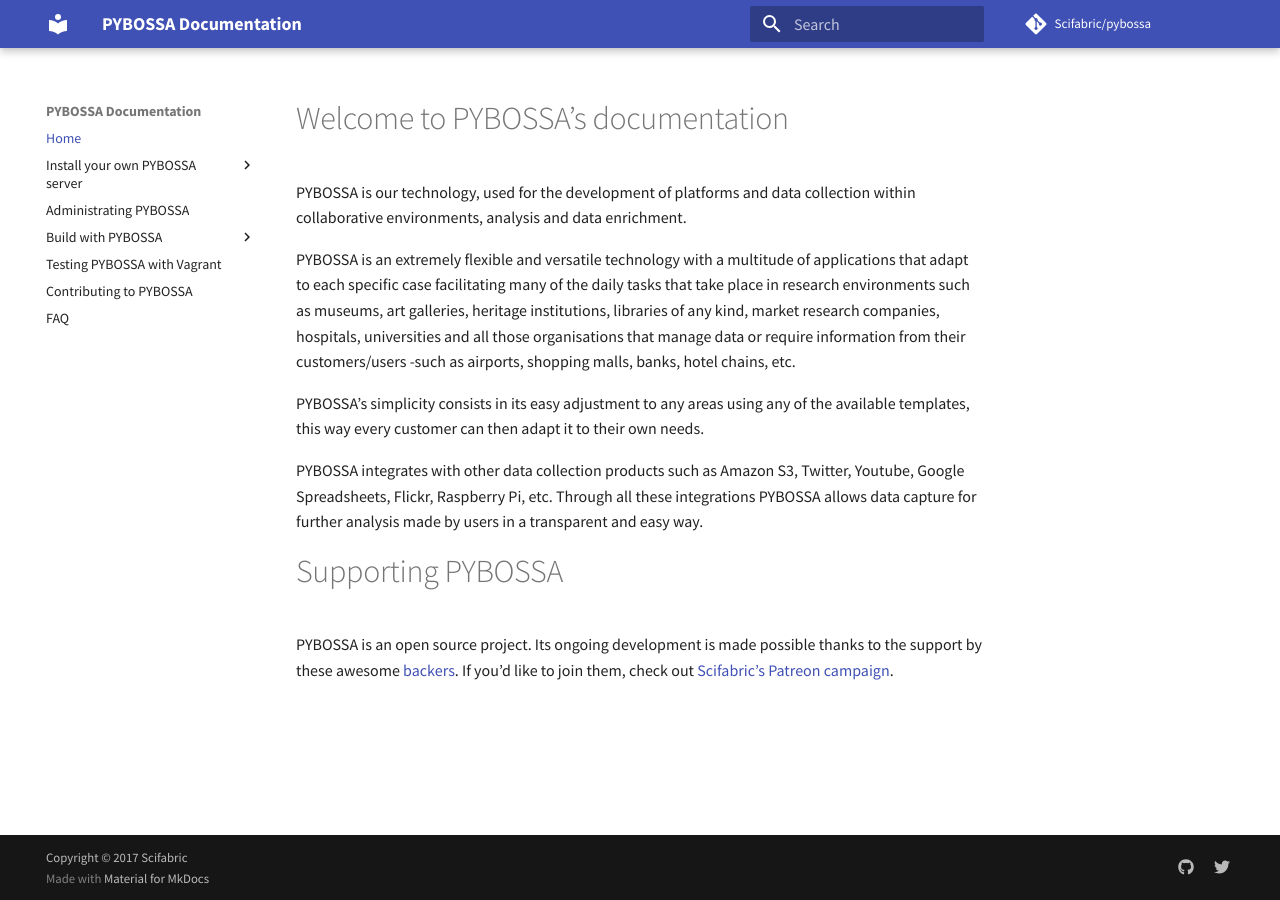
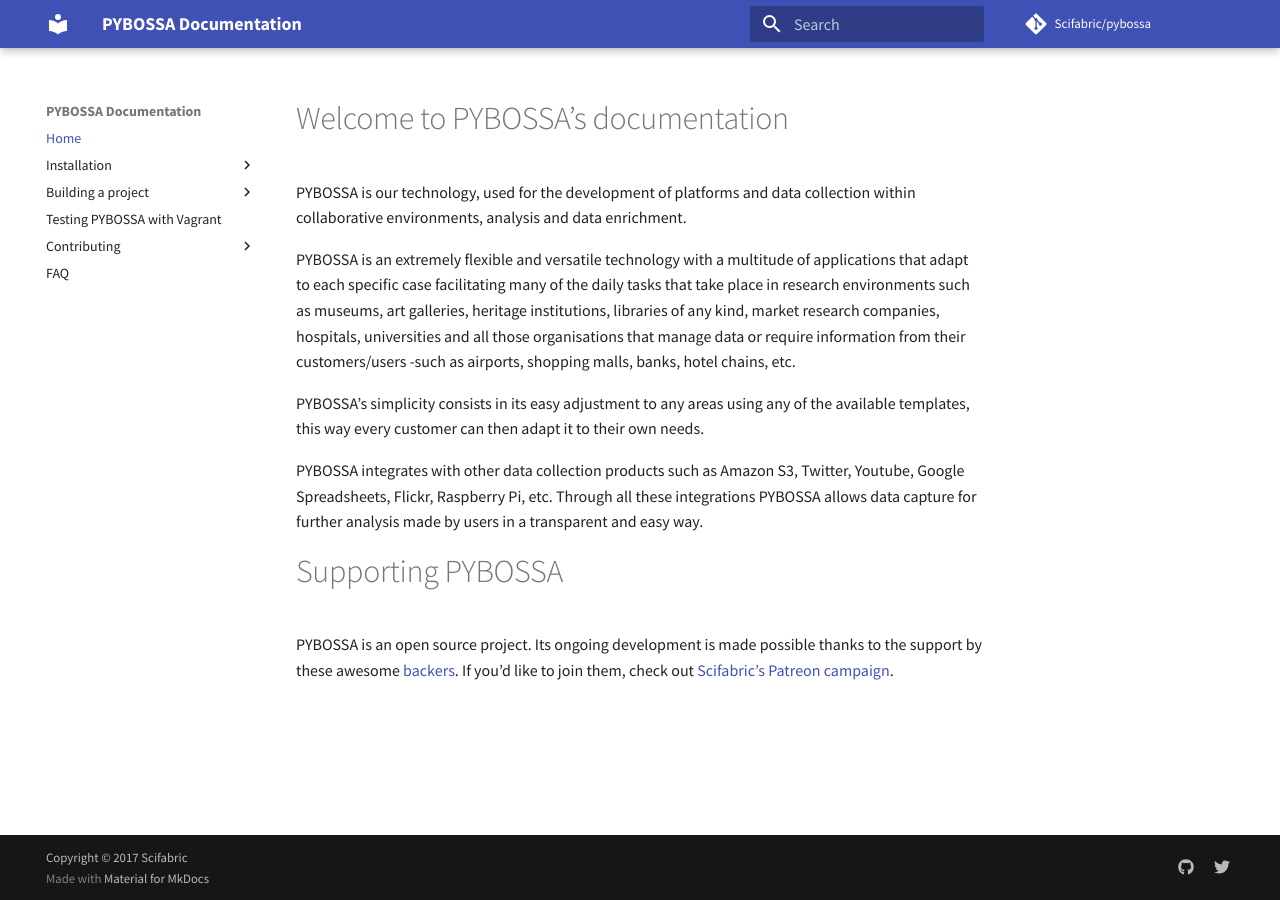
Before and after one commit to Scifabric/docs.pybossa.com, an MkDocs documentation site: the page built from docs/index.md, in a window 1280 px wide. Built offline with MkDocs 1.6.1 and Material for MkDocs 9.7.7, drawn with Linux system fonts in a browser that asks for light colours; comment, search, counter and statistics services are not loaded; old or Windows-style settings are respelled for this version of MkDocs.

Commit message:
Fixes #7 #8 #9 #10

```diff
--- a/mkdocs.yml
+++ b/mkdocs.yml
@@ -42,17 +42,14 @@
   - 'auto'
 pages:
   - Home: 'index.md'
-  - Install your own PYBOSSA server:
+  - Installation:
       - 'Getting started': 'gettingstarted.md'
       - 'Installing the server': 'install.md'
+      - 'Configuring PYBOSSA': 'customizing.md'
+      - 'Deploying PYBOSSA with Nginx and uWsgi': 'nginx.md'
+      - 'Administrating PYBOSSA': 'admin.md'
       - 'Testing PYBOSSA with Vagrant': 'vagrant_pybossa.md'
-      - 'Deploying PYBOSSA with Nginx and uWsgi': 'nginx.md'
-      - 'Configuring PYBOSSA': 'customizing.md'
-      - 'Administrating PYBOSSA': 'admin.md'
-      - 'Translating PYBOSSA': 'translating.md'
-      - 'Writing plugins for PYBOSSA': 'plugins.md'
-  - Administrating PYBOSSA : 'admin.md'
-  - Build with PYBOSSA:
+  - Building a project:
       - 'Getting started': 'build_with_pybossa.md'
       - 'Quickstart: Creating a project': 'user/overview.md'
       - 'Using the command line': 'user/pbs.md'
@@ -61,5 +58,8 @@
       - 'RESTful API': 'api.md'
       - 'Domain model': 'model.md'
   - Testing PYBOSSA with Vagrant: 'vagrant_pybossa.md'
-  - Contributing to PYBOSSA: 'contributing.md'
+  - Contributing:
+      - 'General':  'contributing.md'
+      - 'Translating PYBOSSA': 'translating.md'
+      - 'Writing plugins': 'plugins.md'
   - FAQ: 'faq.md'
```
